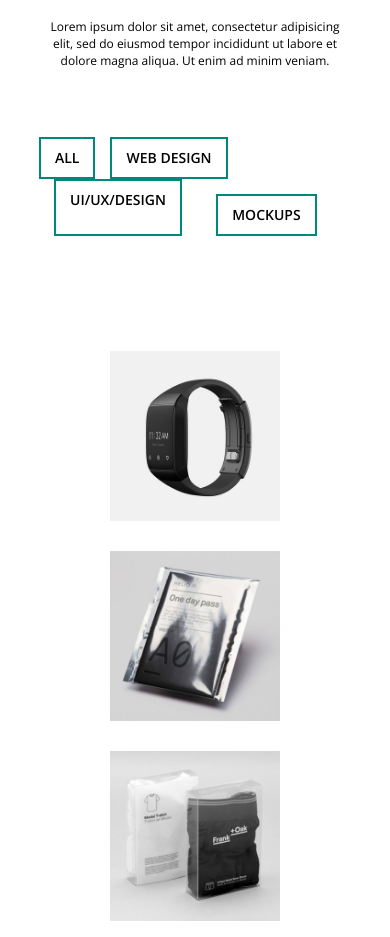
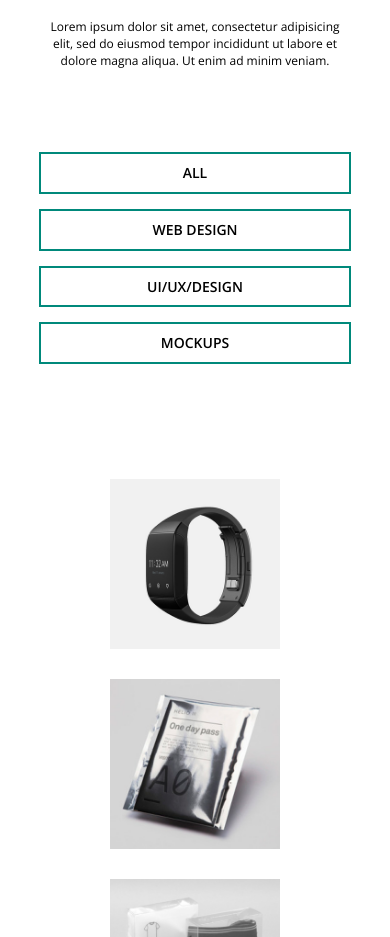
Before and after one commit to PeresvetKK/Portfolio, a plain HTML site: page index.html in a window 390 px wide. Shown: the part 4740-5677 px from the top of the page. Drawn offline with nearby package versions, Linux system fonts and the light colour scheme.

Commit message:
Update style.css

```diff
--- a/css/style.css
+++ b/css/style.css
@@ -1150,9 +1150,11 @@ footer{
 		display: flex;
 		flex-wrap: wrap;
 	}
-	.sortirovka li a:last-child{
-		margin: 0 auto;
+	.sortirovka a{
+		width: 100%;
 		margin-top: 15px;
+		margin-left: 0px;
+		text-align: center;
 	}
 	.flex-box {
     	width: 170px;
```
